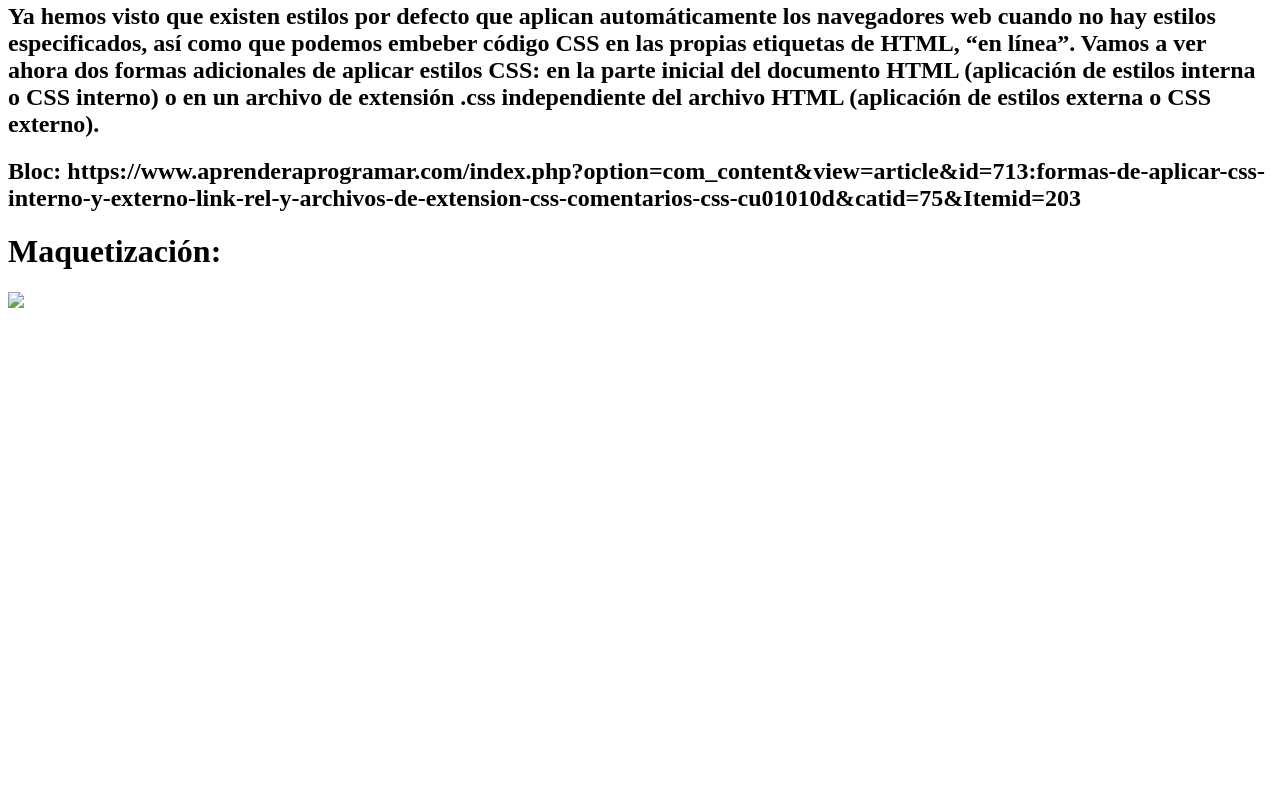
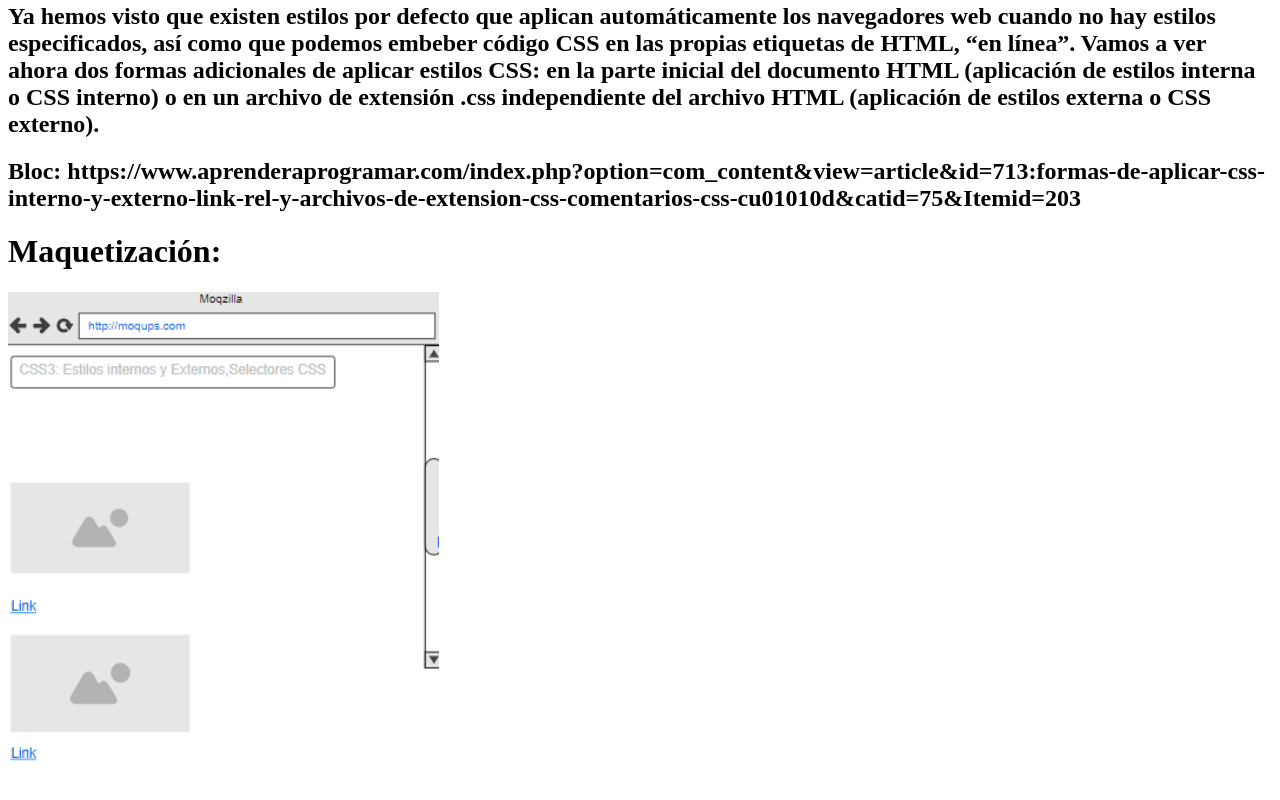
Before and after one commit to santiagourbano29/DSW-Santiago-Urbano, a plain HTML site: page planing.html in a window 1280 px wide. Shown: the part 1484-2284 px from the top of the page. Before the commit the page ends 1804 px from the top, so only its background shows below. Drawn offline with Linux system fonts and the light colour scheme.

Commit message:
Ajustes
Imagen

```diff
--- a/planing.html
+++ b/planing.html
@@ -34,6 +34,6 @@
     <h2>Bloc: https://www.aprenderaprogramar.com/index.php?option=com_content&view=article&id=713:formas-de-aplicar-css-interno-y-externo-link-rel-y-archivos-de-extension-css-comentarios-css-cu01010d&catid=75&Itemid=203</h2>
 
     <h1>Maquetización:</h1>
-    <img src="file:///C:/Users/LEYTO%20ROMERO/Desktop/fs.png" with="900" height="500">
+    <img src="fs.png" with="900" height="500">
 </body>
 </html>
```
Also changed, not shown: fs.png (added), 1 other file.
